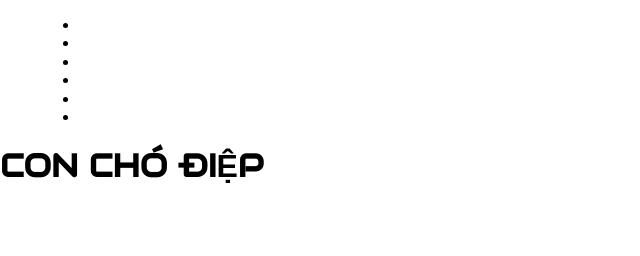
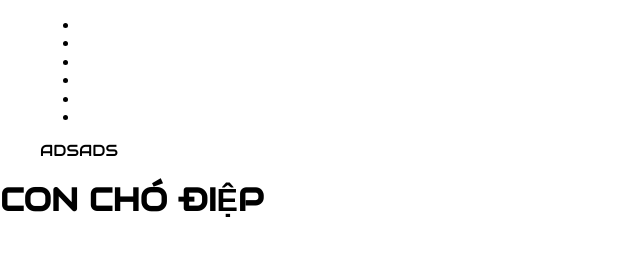
Before and after one commit to t1112000/Winter_Holiday, a plain HTML site: page index.html in a window 1280 px wide. Shown: the whole page, without its empty margins (0-640 px from the left). Drawn offline with nearby package versions, Linux system fonts and the light colour scheme.

Commit message:
Update index.html

```diff
--- a/index.html
+++ b/index.html
@@ -60,6 +60,7 @@
             </li>
           </ul>
         </nav>
+        ADSADS
       </div>
       <h1>CON CHÓ ĐIỆP</h1>
       <div class="header__menu">
```
